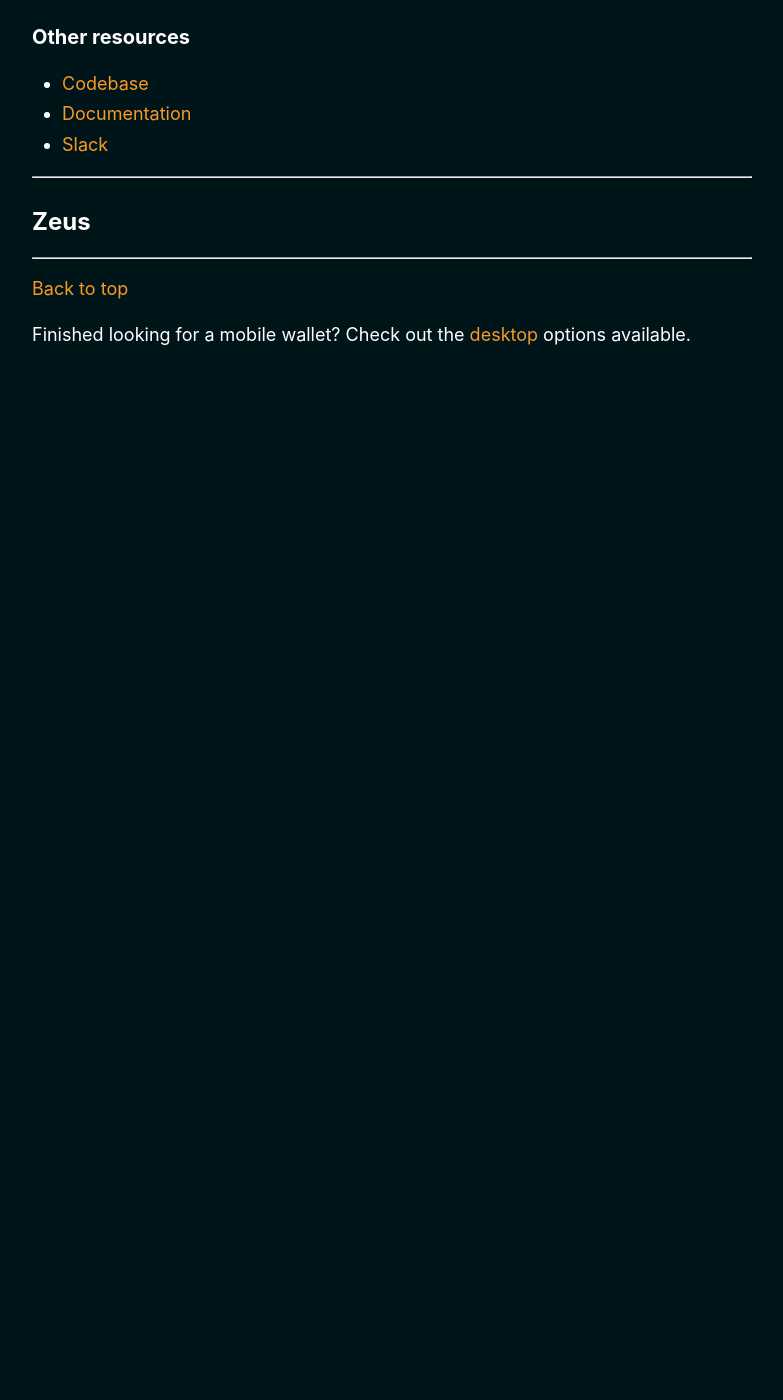
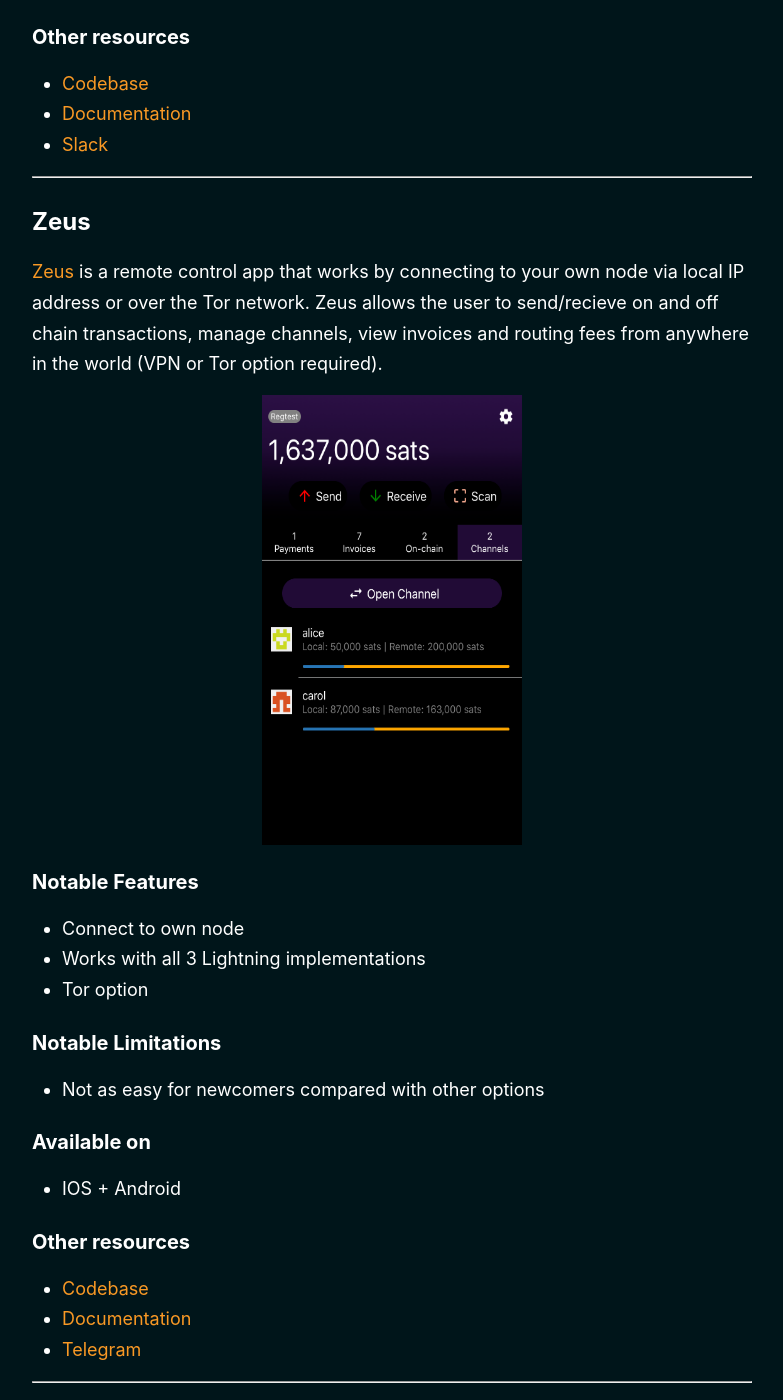
Before and after one commit to BitcoinQnA/bitcoin-wallet-guide, a Jekyll site: the page built from _pages/lightning.md, in a window 1280 px wide and 1400 px high, scrolled down 4258 px. Shown: the whole window, without its empty margins (248-1031 px from the left). Built offline with Jekyll 4.4.1, drawn with Linux system fonts in a browser that asks for light colours; before the commit the page ends 4798 px from its top, so only the background shows below that.

Commit message:
Update lightning.md

```diff
--- a/_pages/lightning.md
+++ b/_pages/lightning.md
@@ -93,6 +93,26 @@ Lightning native wallets aren't that different from a 'normal' bitcoin wallet, i
 
 ## Zeus
 
+[Zeus](https://zeusln.app/) is a remote control app that works by connecting to your own node via local IP address or over the Tor network. Zeus allows the user to send/recieve on and off chain transactions, manage channels, view invoices and routing fees from anywhere in the world (VPN or Tor option required).
+
+<img src="https://raw.githubusercontent.com/BitcoinQnA/bitcoin-wallet-guide/master/images/zeus.png" class=responsive width="260" height="450" maxheight="500">
+
+### Notable Features
+* Connect to own node
+* Works with all 3 Lightning implementations
+* Tor option
+
+### Notable Limitations
+* Not as easy for newcomers compared with other options
+
+### Available on
+* IOS + Android
+
+### Other resources
+* [Codebase](https://github.com/ZeusLN/zeus/releases)
+* [Documentation](https://github.com/ZeusLN/zeus)
+* [Telegram](https://t.me/zeusLN)
+
 ***
 
  <a href="#top">Back to top</a>
```
